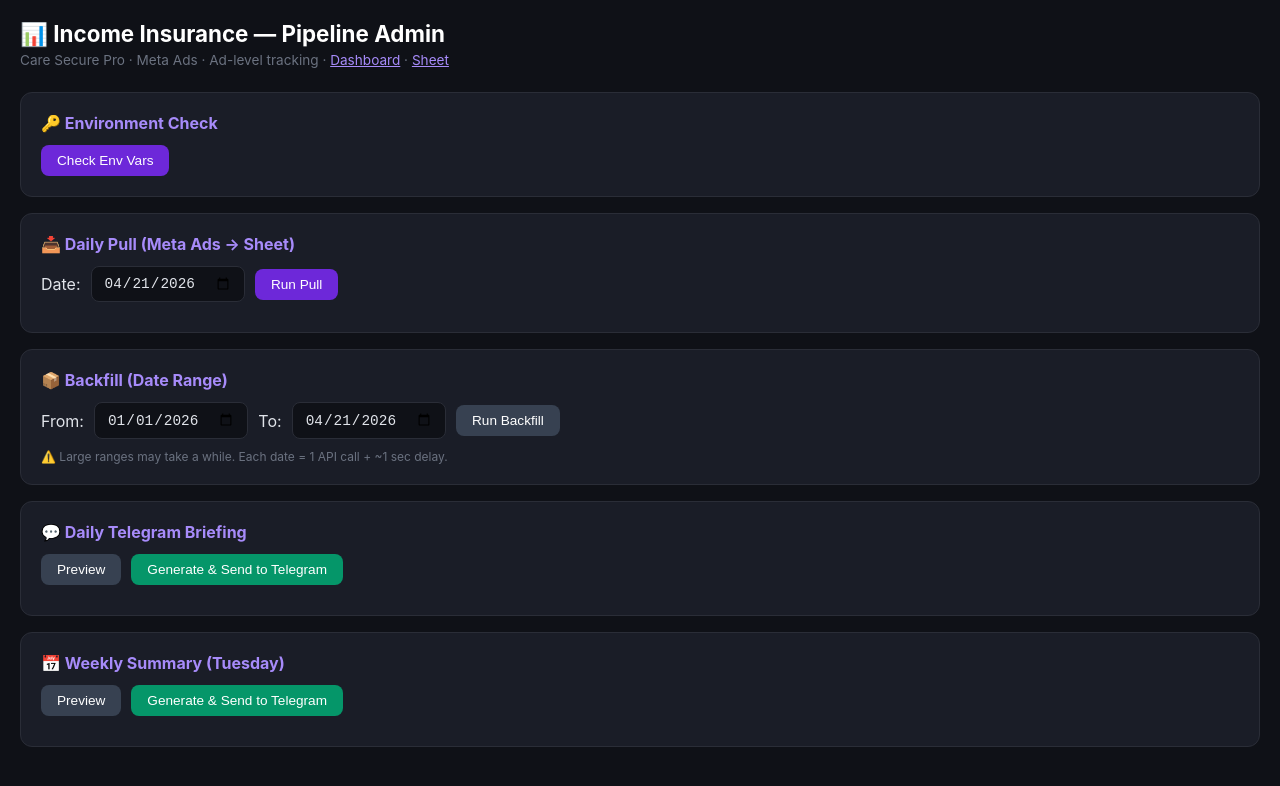
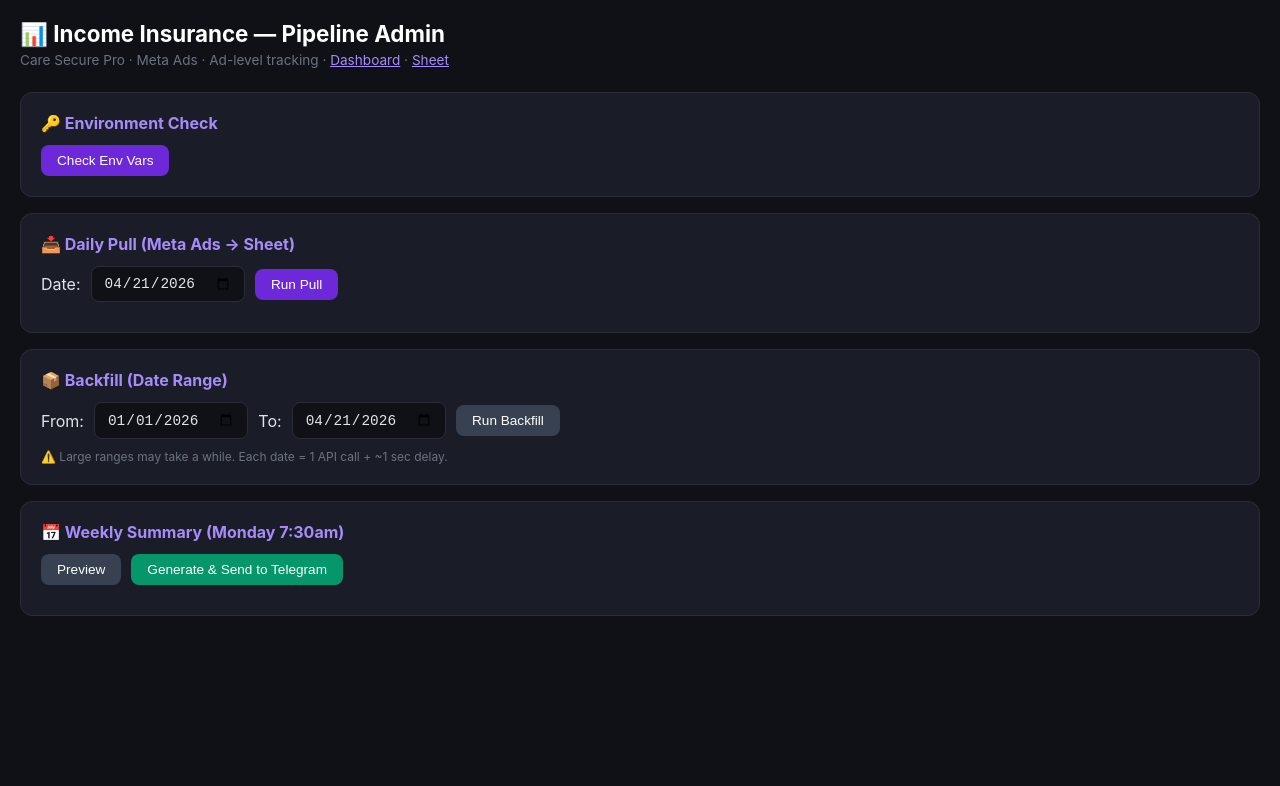
Before and after one commit to leadlysg-dev/AXIS-Report, a website: page public/index.html in a window 1280 px wide. Drawn offline with Linux system fonts and the light colour scheme.

Commit message:
Add files via upload

```diff
--- a/public/index.html
+++ b/public/index.html
@@ -65,19 +65,9 @@
     <div id="backfillResult" class="output"></div>
   </div>
 
-  <!-- DAILY INSIGHT -->
-  <div class="card">
-    <h2>💬 Daily Telegram Briefing</h2>
-    <div class="row">
-      <button class="secondary" onclick="previewInsight()">Preview</button>
-      <button class="green" onclick="sendInsight()">Generate & Send to Telegram</button>
-    </div>
-    <div id="insightResult" class="output"></div>
-  </div>
-
   <!-- WEEKLY SUMMARY -->
   <div class="card">
-    <h2>📅 Weekly Summary (Tuesday)</h2>
+    <h2>📅 Weekly Summary (Monday 7:30am)</h2>
     <div class="row">
       <button class="secondary" onclick="previewWeekly()">Preview</button>
       <button class="green" onclick="sendWeekly()">Generate & Send to Telegram</button>
@@ -124,16 +114,6 @@
       callApi(`/api/daily-pull?start=${start}&end=${end}`, 'backfillResult');
     }
 
-    function previewInsight() {
-      callApi('/api/daily-insight?preview=true', 'insightResult');
-    }
-
-    function sendInsight() {
-      if (confirm('Send daily briefing to Telegram now?')) {
-        callApi('/api/daily-insight', 'insightResult');
-      }
-    }
-
     function previewWeekly() {
       callApi('/api/weekly-summary?preview=true', 'weeklyResult');
     }
```
Also changed, not shown: netlify/functions/daily-pull.js (+4 -4 lines), netlify.toml.
